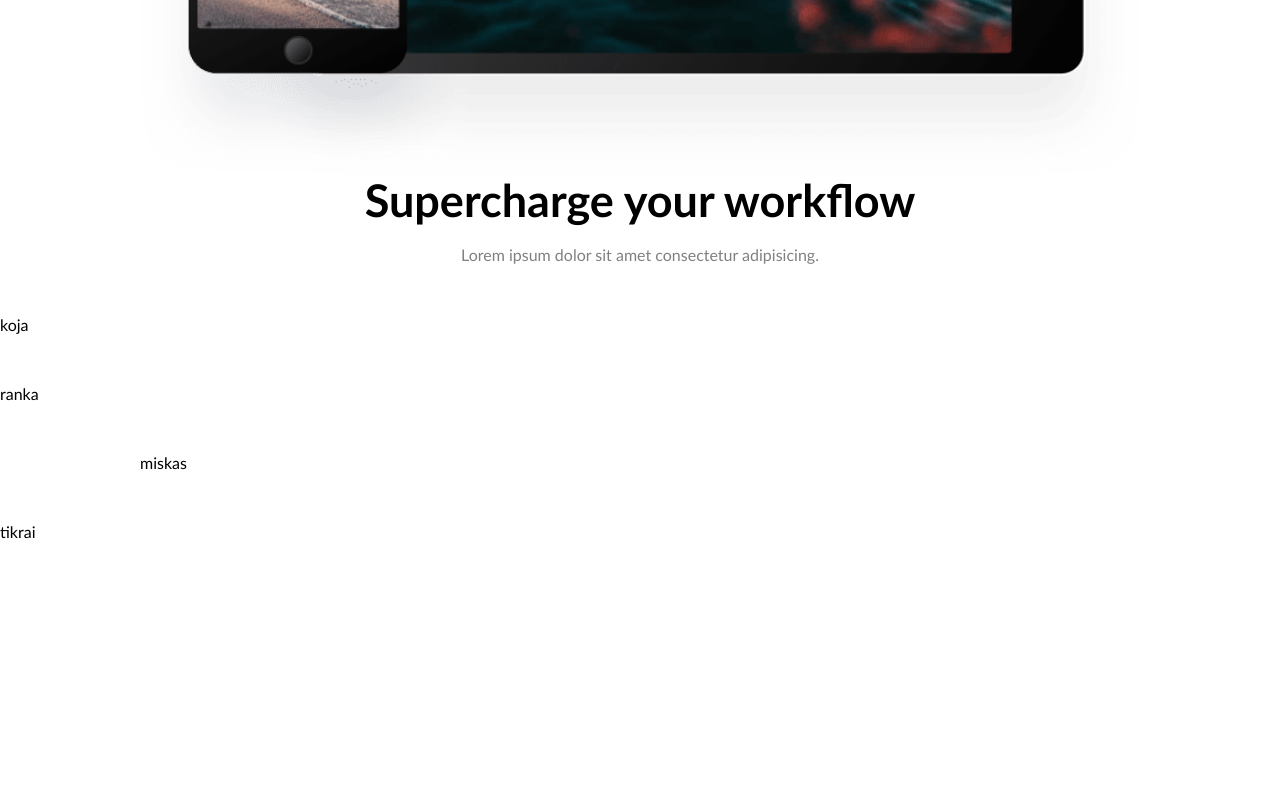
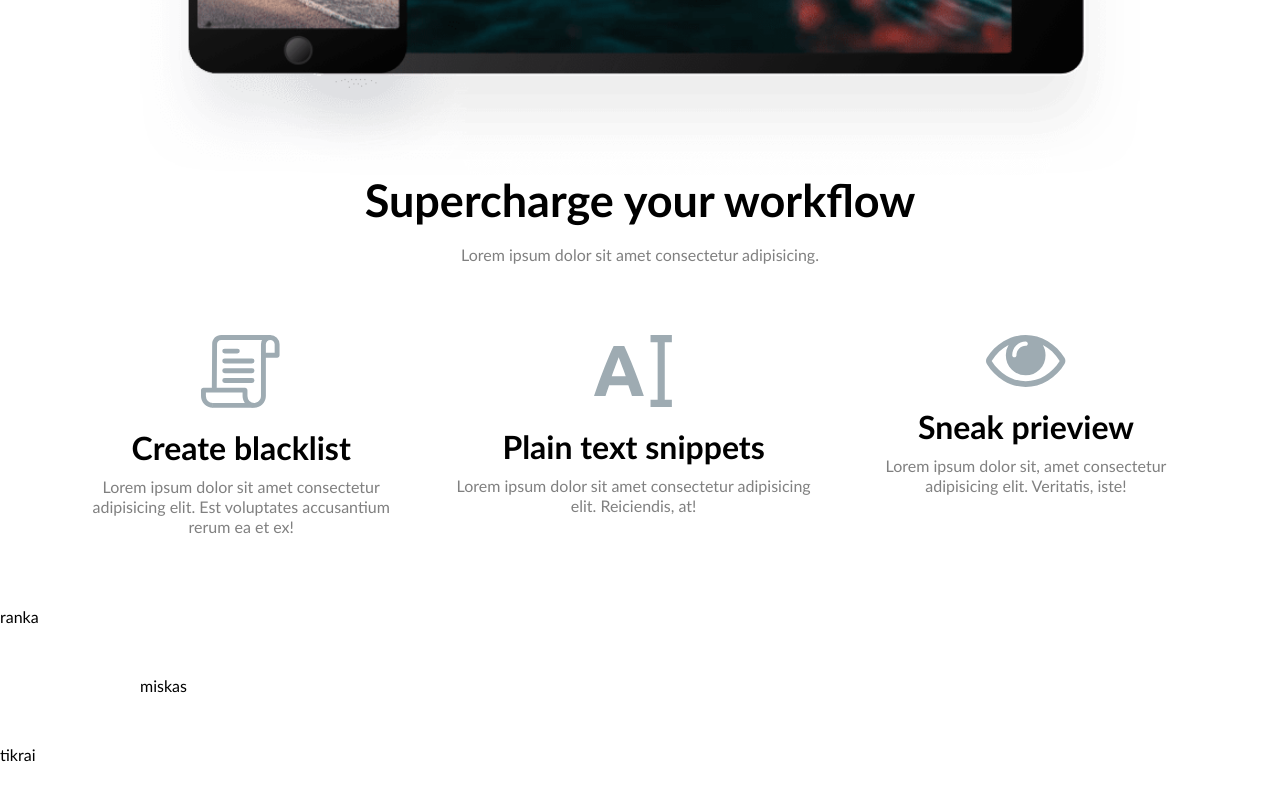
Before and after one commit to QurTu/app-download-page, a plain HTML site: page index.html in a window 1280 px wide. Shown: the part 1718-2518 px from the top of the page. Before the commit the page ends 2309 px from the top, so only its background shows below. Drawn offline with Linux system fonts and the light colour scheme.

Commit message:
5 element done

```diff
--- a/css/structure.css
+++ b/css/structure.css
@@ -1,5 +1,5 @@
 body {
-
+    width: 100vw;
 }
 .visas > *  {
     width: 100vw;
@@ -118,13 +118,37 @@ p {
         height: auto;
         margin-top: 50px;
     }
+    .floatai {
+        display: inline-block;
+        width: 100%;
 
 
-.pirmasgrid {
-    display: grid;
-    grid-template-columns: 1 fr 1 fr 1fr;
-    grid-template-rows: max-content;
-}
+
+    }
+    .floatai > div {
+        float: left;
+        padding: 20px;
+        width: 33%;
+        text-align: center;
+    }
+    .floatai >  :first-child {
+        padding-left: 80px; }
+
+        .floatai > :last-child {
+            padding-right: 80px;
+        }
+    .floatai > div > img {
+        width: 80px;
+        margin-bottom: 20px;
+    }
+
+    .floatai > div > h1 {
+        margin-bottom: 10px;
+    }
+
+
+
+
 
 
 
@@ -181,4 +205,17 @@ p {
         .desine {
             width: 375px;
             margin-left: calc( (100% - 375px) / 2 );}
-}
+        .floatai > div {
+            float: none;
+            margin-left: calc( (100% - 375px) / 2 );
+            width: 375px;
+
+            }
+            .floatai >  :first-child {
+                padding-left: 20px; }
+
+                .floatai > :last-child {
+                    padding-right: 20px; }
+
+
+            }
--- a/index.html
+++ b/index.html
@@ -69,7 +69,31 @@
             </div>
          </div>
 
-        <div class= "pirmasgrid" >koja</div>
+
+        <div class= "floatai" >
+            <div >
+                <img src="./img/icon-blacklist.svg" alt="black list icon">
+                <h1>Create blacklist</h1>
+                <p>Lorem ipsum dolor sit amet consectetur adipisicing elit.
+                    Est voluptates accusantium rerum ea et ex!</p>
+            </div>
+            <div>
+                <img src="./img/icon-text.svg" alt="text icon">
+                <h1>Plain text snippets</h1>
+                <p>Lorem ipsum dolor sit amet consectetur
+                    adipisicing elit. Reiciendis, at!</p>
+            </div>
+            <div>
+                <img src="./img/icon-preview.svg" alt="preview icon">
+                <h1>Sneak prieview</h1>
+                <p>Lorem ipsum dolor sit, amet consectetur
+                    adipisicing elit. Veritatis, iste!</p>
+            </div>
+        </div>
+
+
+
+
         <div>ranka</div>
         <div class="centravimas">miskas</div>
 
```
Also changed, not shown: img/icon-blacklist.svg (added), img/icon-preview.svg (added), img/icon-text.svg (added).
